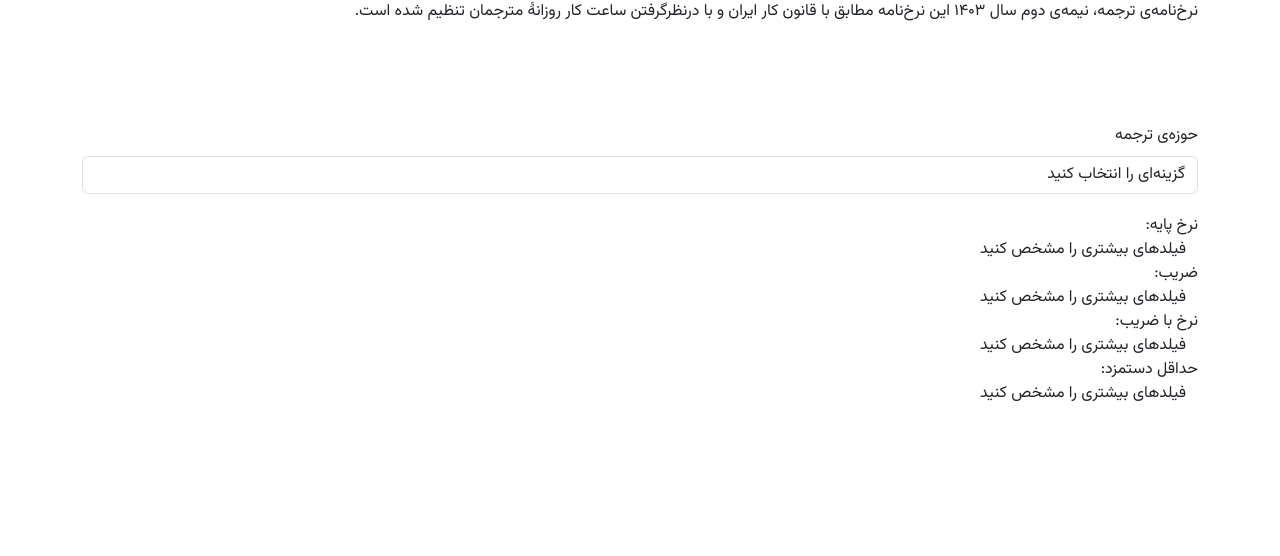
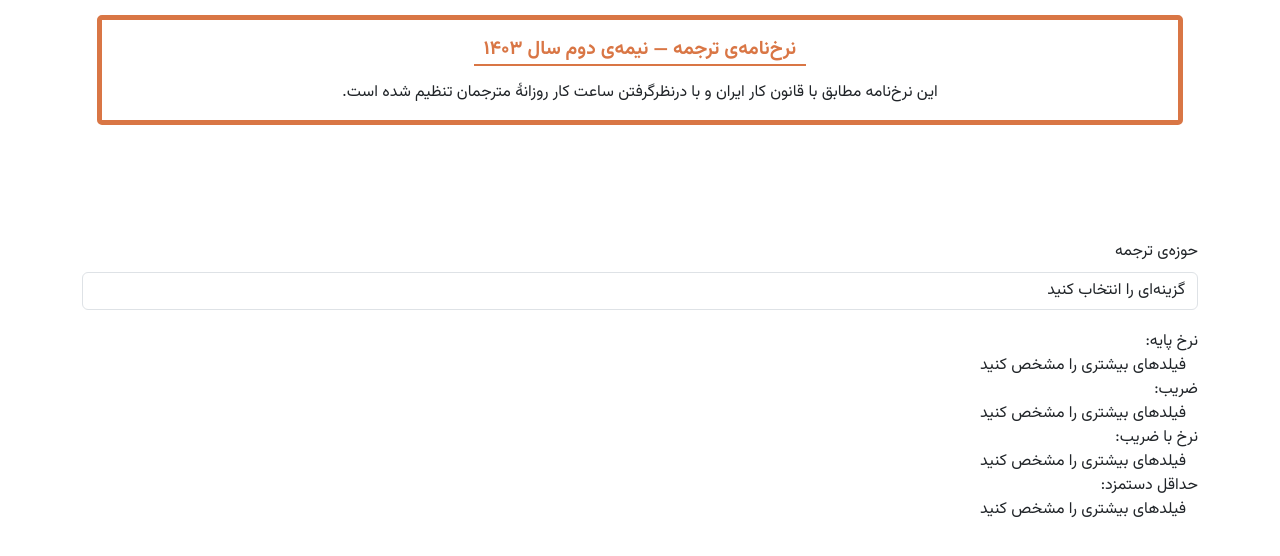
Before and after one commit to hero-m/translation-calculator-miniapp, a plain HTML site: page index.html in a window 1280 px wide. Drawn offline with nearby package versions, Linux system fonts and the light colour scheme.

Commit message:
added some styling.

```diff
--- a/index.html
+++ b/index.html
@@ -19,6 +19,32 @@
       font-family: "Vazirmatn", sans-serif;
     }
 
+    .card-box {
+      height: var(--tg-viewport-stable-height);
+      padding: 15px;
+    }
+
+    .card-item {
+      padding: 15px;
+      border: 5px solid #d97645;
+      border-radius: 5px;
+      height: 100%;
+    }
+
+    #intro-box {
+      text-align: center;
+    }
+
+    #intro-title {
+      color: #d97645;
+      font-weight: bold;
+      border-bottom: 2px solid #d97645;
+      display: inline-block;
+      padding: 0 10px;
+      margin-bottom: 15px;
+      font-size: 1.2em;
+    }
+
     #rtc-rate-calculate-form {
       margin-top: 100px;
     }
@@ -28,13 +54,19 @@
       margin-bottom: 20px;
     }
 
+
+
   </style>
 </head>
 <body>
   <div class="container">
-    <div id="intro">
-      <span>نرخ‌نامه‌ی ترجمه، نیمه‌ی دوم سال ۱۴۰۳</span>
-      <span>این نرخ‌نامه مطابق با قانون کار ایران و با درنظرگرفتن ساعت کار روزانهٔ مترجمان تنظیم شده است.</span>
+    <div class="card-box">
+      <div id="card-1" class="card-item">
+        <div id="intro-box">
+          <div id="intro-title">نرخ‌نامه‌ی ترجمه — نیمه‌ی دوم سال ۱۴۰۳</div>
+          <div id="Intro-desc">این نرخ‌نامه مطابق با قانون کار ایران و با درنظرگرفتن ساعت کار روزانهٔ مترجمان تنظیم شده است.</div>
+        </div>
+      </div>
     </div>
     <form id="rtc-rate-calculate-form">
       <div>
```
